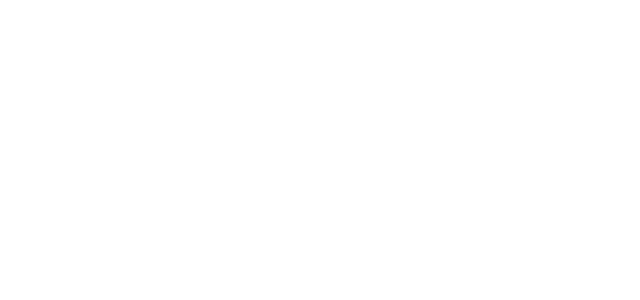
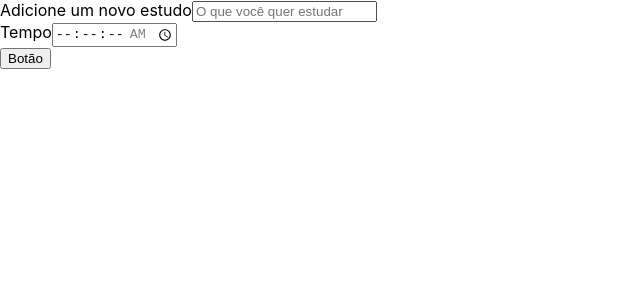
Before and after one commit to FabTrindade/easy-study, a React (Create React App) app: page / in a window 1280 px wide. Shown: the top 300 px of the page, without its empty margins (0-640 px from the left). Built offline with nearby package versions, Linux system fonts and the light colour scheme; the HTML template or start-up script is replaced by a standard one.

Commit message:
Insert form.

```diff
--- a/src/App.tsx
+++ b/src/App.tsx
@@ -1,8 +1,12 @@
 import React from 'react';
+import Formulario from './components/formulario';
+
+
 
 function App() {
   return (
     <div className="App">
+      <Formulario />
     </div>
   );
 }
--- /dev/null
+++ b/src/components/botao/index.tsx
@@ -0,0 +1,13 @@
+import React from 'react';
+
+class Botao extends React.Component{
+    render () {
+        return (
+            <button>
+                Botão
+            </button>
+        )
+    }
+}
+
+export default Botao;
--- /dev/null
+++ b/src/components/formulario/index.tsx
@@ -0,0 +1,42 @@
+import React from 'react';
+import Botao from '../botao';
+
+class Formulario extends React.Component {
+
+    render() {
+        return (
+            <form>
+                <div>
+                    <label htmlFor='tarefa'>
+                        Adicione um novo estudo
+                    </label>
+                    <input
+                        type='text'
+                        id='tarefa'
+                        name='tarefa'
+                        placeholder='O que você quer estudar'
+                        required
+                    />
+                </div>
+
+                <div>
+                    <label htmlFor='tempo'>
+                        Tempo
+                    </label>
+                    <input
+                        type='time'
+                        step='1'
+                        name='tempo'
+                        id='tempo'
+                        min='00:00:00'
+                        max='01:30:00'
+                        required
+                    />
+                </div>
+                <Botao />
+            </form>
+        )
+    }
+}
+
+export default Formulario;
```
